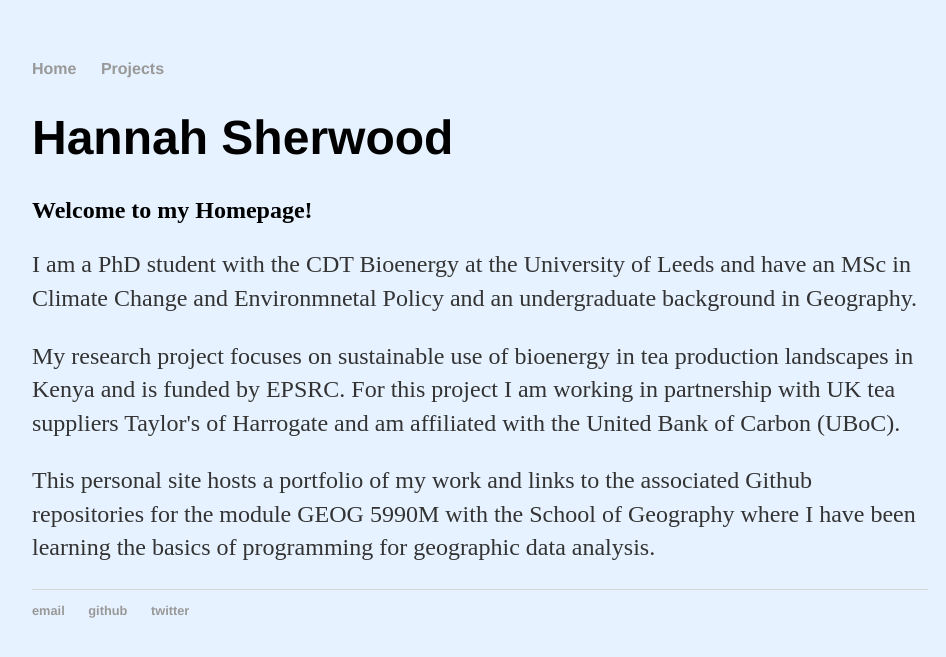
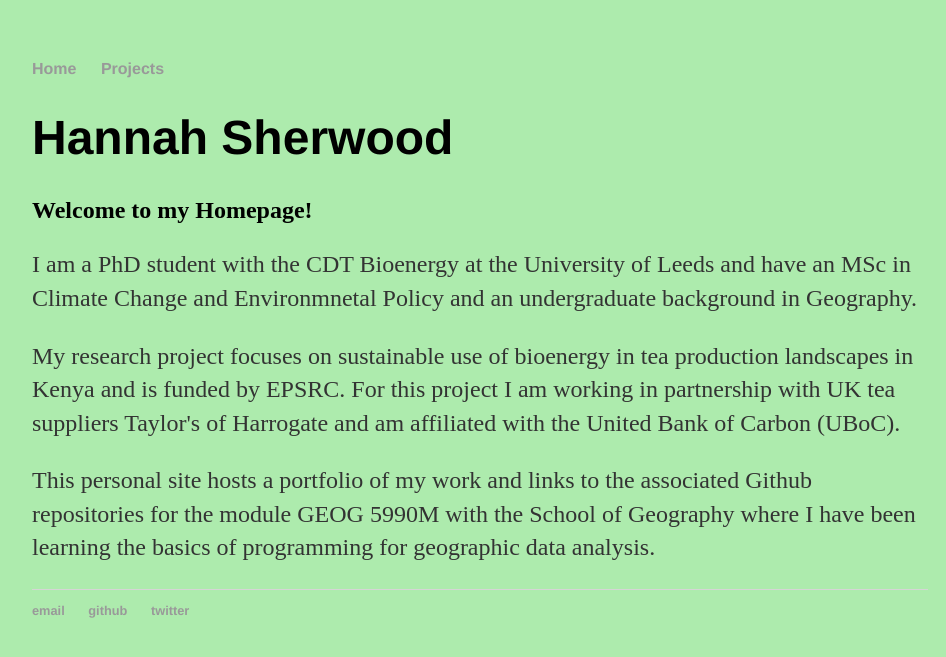
Before and after one commit to ee16hls/ee16hls.github.io, a Jekyll site: the page built from index.html, in a window 1280 px wide. Shown: the top 657 px of the page, without its empty margins (160-1106 px from the left). Built offline with Jekyll 4.4.1, drawn with Linux system fonts in a browser that asks for light colours.

Commit message:
Update main.css

```diff
--- a/css/main.css
+++ b/css/main.css
@@ -1,7 +1,7 @@
 body {
     margin: 60px auto;
     width: 70%;
-    background-color: #e6f2ff;
+    background-color: #adebad;
 }
 nav ul, footer ul {
     font-family:'Helvetica', 'Arial', 'Sans-Serif';
```
